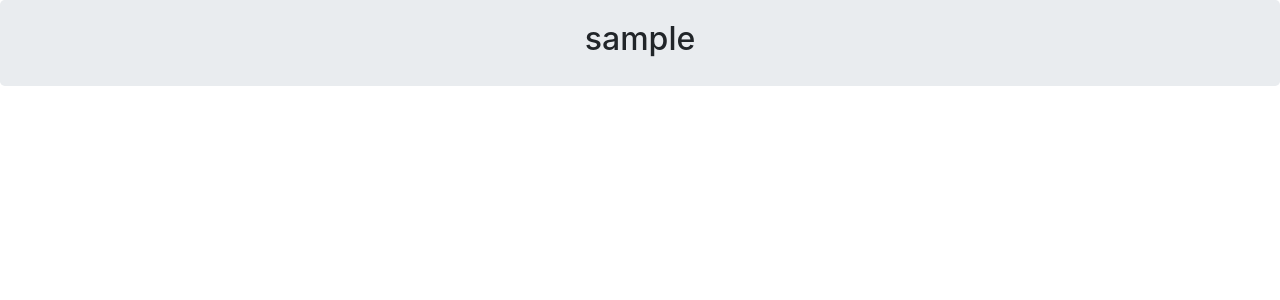
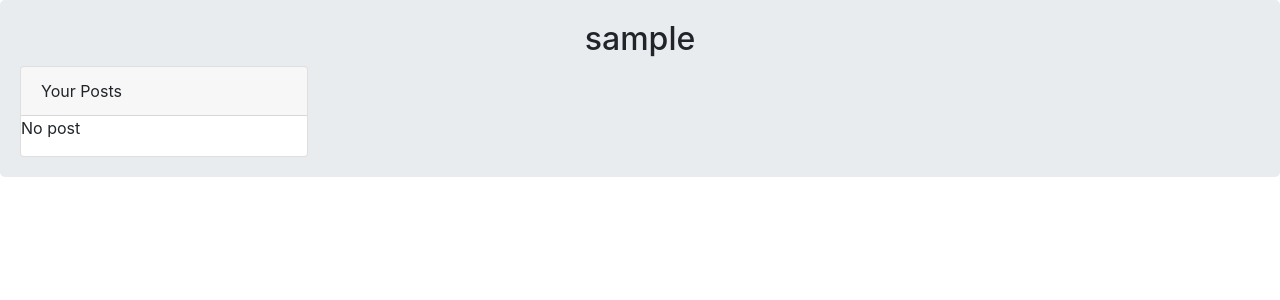
Before and after one commit to mo4wez/django_social_media, a Django app: page /account/profile/1/ in a window 1280 px wide. Shown: the part 56-356 px from the top of the page. Run offline with Django 5.2, Linux system fonts and the light colour scheme; the visitor is signed in with stand-in values (Sample User, id 1); data comes from the database, SQL or seed files in the repository; data that the repository does not hold is empty; parts of the project's set-up code (start-up, migrations or seed data) failed here and were passed over; some libraries are stand-ins or nearby versions.

Commit message:
show users post in its profile

```diff
--- a/account/templates/account/profile.html
+++ b/account/templates/account/profile.html
@@ -4,4 +4,19 @@
 
 {% block content %}
     <h2 class="text-center">{{user_p.username}}</h2>
+    <div class="card" style="width: 18rem;">
+        <div class="card-header">
+          Your Posts
+        </div>
+        {% for post in posts %}
+            <ul class="list-group list-group-flush">
+                <li class="list-group-item">
+                    <a href="{{post.get_absolute_url}}">{{post.title|truncatewords:8}}</a>
+                    <p>created at {{post.datetime_created|date:"Y-M"}}</p>
+                </li>
+            </ul>
+        {% empty %}
+            <p>No post</p>
+        {% endfor %}
+    </div>
 {% endblock content %}
--- a/account/views.py
+++ b/account/views.py
@@ -5,6 +5,7 @@ from django.contrib import messages
 from django.contrib.auth import authenticate, login, logout
 from django.contrib.auth.mixins import LoginRequiredMixin
 
+from home.models import Post
 from .forms import UserRegisterationForm, UserLoginForm
 
 
@@ -99,4 +100,5 @@ class UserProfileView(LoginRequiredMixin, View):
 
     def get(self, request, user_id):
         user = User.objects.get(pk=user_id)
-        return render(request, 'account/profile.html', {'user_p':user})
+        posts = Post.objects.filter(user=user)
+        return render(request, 'account/profile.html', {'user_p': user, 'posts': posts})
--- a/home/templates/home/index.html
+++ b/home/templates/home/index.html
@@ -12,6 +12,7 @@
         <ul class="list-group list-group-flush">
             <li class="list-group-item">
                 <a href="{{post.get_absolute_url}}">{{post.title|truncatewords:8}}</a>
+                <p>updated at {{post.datetime_modified|date:"Y-M"}}</p>
             </li>
         </ul>
           {% endfor %}
```
